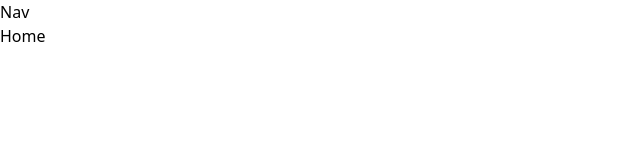
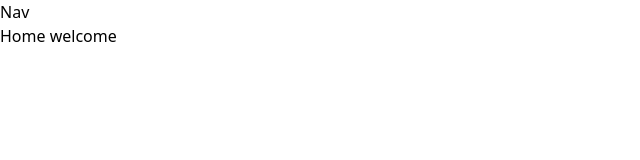
Before and after one commit to sphk007/real-estate, a React (Vite) app: page / in a window 1280 px wide. Shown: the top 160 px of the page, without its empty margins (0-640 px from the left). Built offline with nearby package versions, Linux system fonts and the light colour scheme.

Commit message:
raghul commit

```diff
--- a/src/pages/Home.jsx
+++ b/src/pages/Home.jsx
@@ -3,7 +3,7 @@ import React, { Component } from 'react'
 export class Home extends Component {
   render() {
     return (
-      <div>Home</div>
+      <div>Home welcome</div>
     )
   }
 }
```
